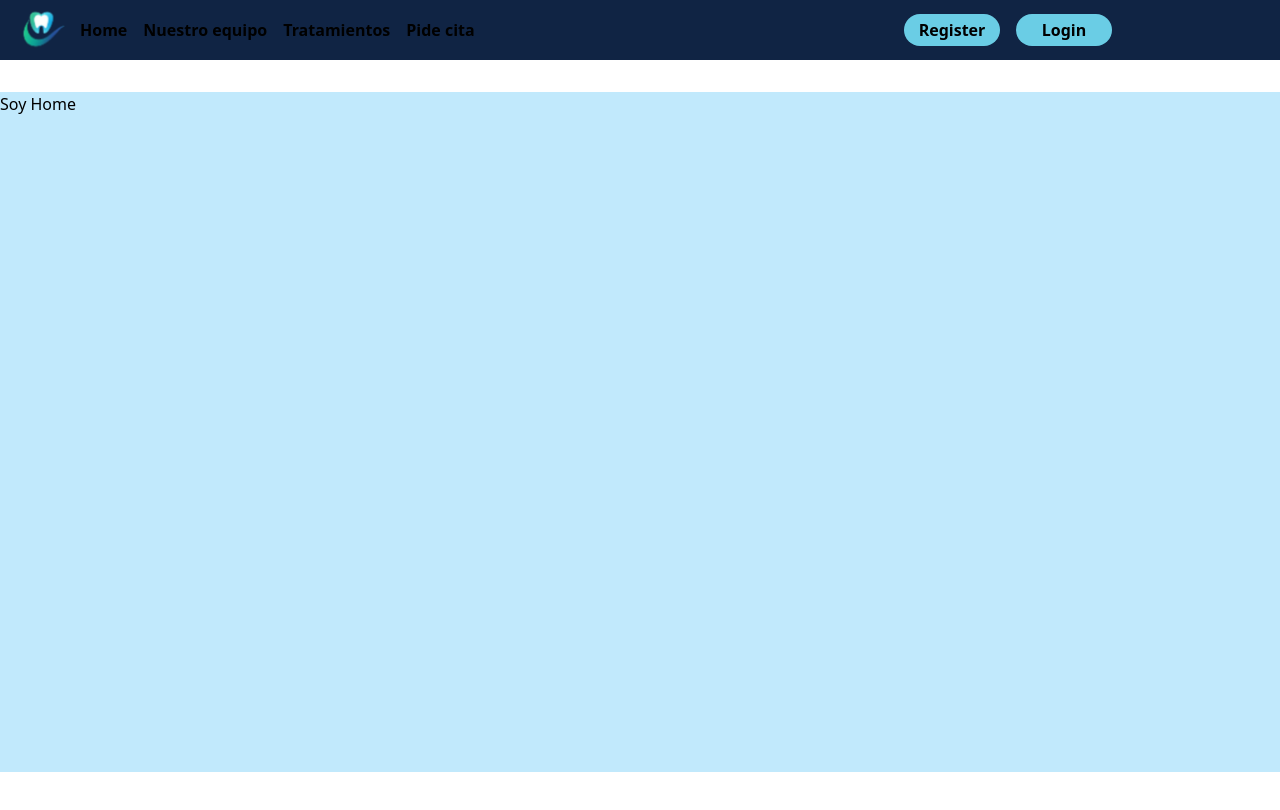
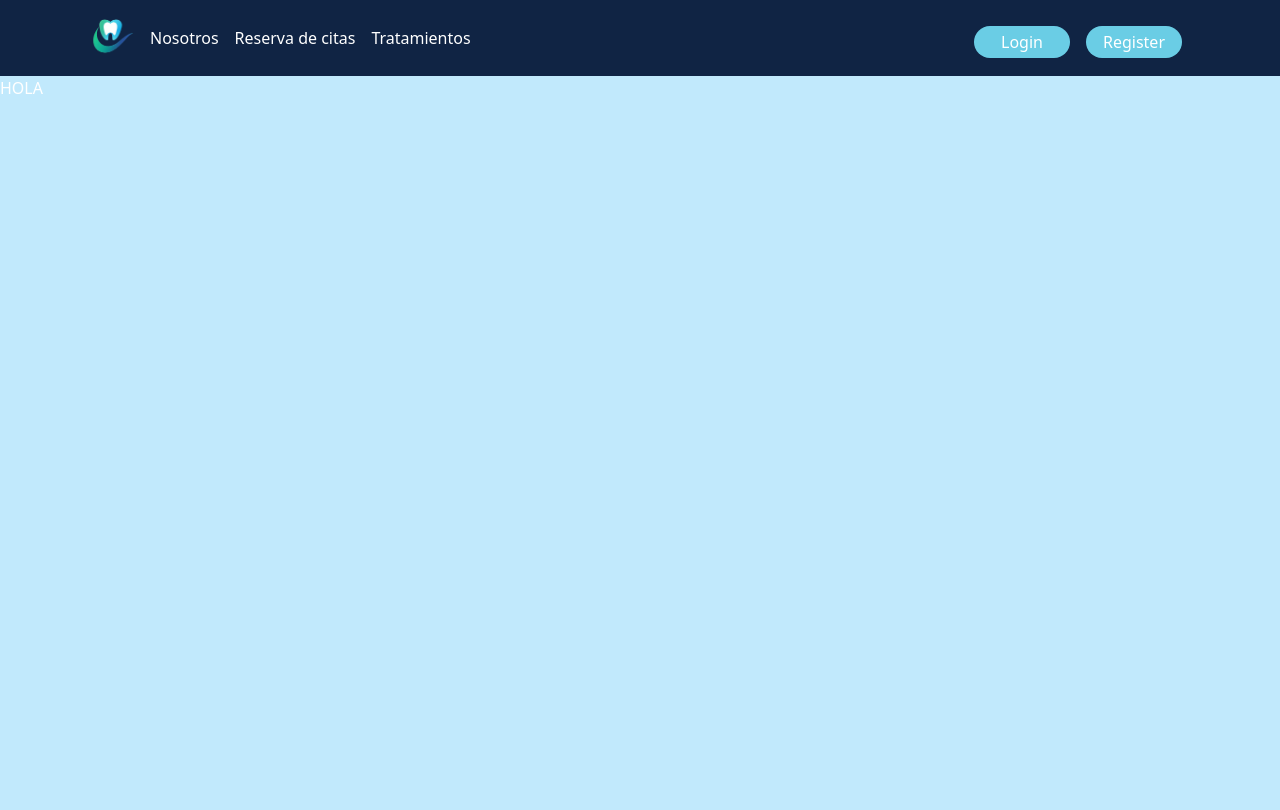
Before and after one commit to AlejandroCabezaCarsi/CLINICA_FRONT, a React (Vite) app: page / in a window 1280 px wide. Shown: the top 810 px of the page. Built offline with nearby package versions, Linux system fonts and the light colour scheme.

Commit message:
[FIX] Fix failed. I'm not able to give the divs space. Because when i do this the background of the root shows in the body. I don't know why

```diff
--- a/src/common/ChangeView/ChangeView.css
+++ b/src/common/ChangeView/ChangeView.css
@@ -10,6 +10,7 @@
     align-items: center;
 
     margin-right: 1em;
+    margin-top: 0.5em;
     transition: 0.5s;
 }
 
--- a/src/common/Header/Header.css
+++ b/src/common/Header/Header.css
@@ -1,75 +1,25 @@
 *{
-    color: white ;
+    color: white !important;
 }
 
 .headerDesign{
-    margin: 0;
-    padding: 0;
-    color: white;
+    background-color: #102444;
     width: 100vw;
-
-    background-color: #102444;
-
-
-    font-weight: bolder;
-   margin-bottom: 2em;
-
-}
-
-.flexDesign{
-
-    display: flex;
-    justify-content: space-between;
-    align-items: center;
 }
 
 .logo{
+    background-image: url(../../assets/logoClinica.png);
+    height: 3em;
     width: 3em;
-    height: 3em;
-    background-image: url(../../assets/logoClinica.png);
-    background-size: cover;
-    will-change: filter;
-    transition: filter 300ms;
+    background-size: contain;
 }
 
-
-
-.Botones{
-
+.flex{
     display: flex;
-    flex-direction: row;
+    justify-content: space-between;
+    width: 100vw;
 }
 
-.links{
-    display: flex;
-    flex-direction: row;
-
+.borde {
+    border: solid white 0.1em;
 }
-
-.marginLinks{
-    margin: 1em;
-    transition: 0.5s;
-
-}
-
-.marginLinks:hover{
-    cursor: pointer;
-    transform: scale(1.1);
-    transition: 0.5s;
-}
-
-.hamburguer{
-    border: white solid 0.2em;
-}
-.alignRow{
-    display: flex;
-    flex-direction: row !important;
-}
-
-.alignEnd{
-    margin: 0;
-    padding: 0;
-    display: flex;
-    justify-content: end;
-
-}
--- a/src/common/Header/Header.jsx
+++ b/src/common/Header/Header.jsx
@@ -1,39 +1,32 @@
 import React from "react";
 import './Header.css';
 import { Changeview } from "../ChangeView/ChangeView";
-import Button from 'react-bootstrap/Button';
+
 import Container from 'react-bootstrap/Container';
-import Form from 'react-bootstrap/Form';
 import Nav from 'react-bootstrap/Nav';
 import Navbar from 'react-bootstrap/Navbar';
 import NavDropdown from 'react-bootstrap/NavDropdown';
-import Offcanvas from 'react-bootstrap/Offcanvas';
-import { Row } from "react-bootstrap";
-
 export const Header = () => {
 
   return (
-        <Navbar expand="lg" className="headerDesign" data-bs-theme="dark" >
-          <Container className="m-0 ">
-
-              <Navbar.Brand href="#home" className='logo'></Navbar.Brand>
-              <Navbar.Toggle aria-controls="basic-navbar-nav" />
-              <Navbar.Collapse id="basic-navbar-nav flexDesign">
+    <Navbar expand="lg" className="headerDesign">
+      <Container className="">
+        <Navbar.Brand className="logo"></Navbar.Brand>
+        <Navbar.Toggle aria-controls="basic-navbar-nav" className="borde" />
+        <Navbar.Collapse id="basic-navbar-nav" data-bs-theme="light">
           <Nav className="me-auto">
-                  <Nav.Link href="#home">Home</Nav.Link>
-                  <Nav.Link href="#link">Nuestro equipo</Nav.Link>
-                  <Nav.Link href="#link">Tratamientos</Nav.Link>
-                  <Nav.Link href="#link">Pide cita</Nav.Link>
-
+            <Nav.Link>Nosotros</Nav.Link>
+            <Nav.Link>Reserva de citas</Nav.Link>
+            <Nav.Link>Tratamientos</Nav.Link>
           </Nav>
-                  <Nav className=" alignEnd">
+          <Nav>
             <Changeview
-                  path={"/Register"}
-                  name={"Register"}
+              path={'/login'}
+              name={'Login'}
             />
             <Changeview
-                    path={"/Login"}
-                    name={"Login"}
+              path={'/register'}
+              name={'Register'}
             />
           </Nav>
         </Navbar.Collapse>
--- a/src/pages/Home/Home.css
+++ b/src/pages/Home/Home.css
@@ -1,9 +1,16 @@
+/* *{
+    background-color: #C1E9FC;
+
+} */
+
 .homeDesign{
-    height: 85vh;
+    height: 100vh;
     width: 100vw;
 
     background-color: #C1E9FC;
 }
+
+
 
 .logo{
     padding: 0;
--- a/src/pages/Home/Home.jsx
+++ b/src/pages/Home/Home.jsx
@@ -3,8 +3,9 @@ import './Home.css'
 
 export const Home = () => {
     return(
-        <div className="homeDesign">Soy Home
 
-        </div>
+    <div className="homeDesign">
+        <div className="hola">HOLA</div>
+    </div>
     )
 }
```
Lines whose indentation alone changed are shown as unchanged.
